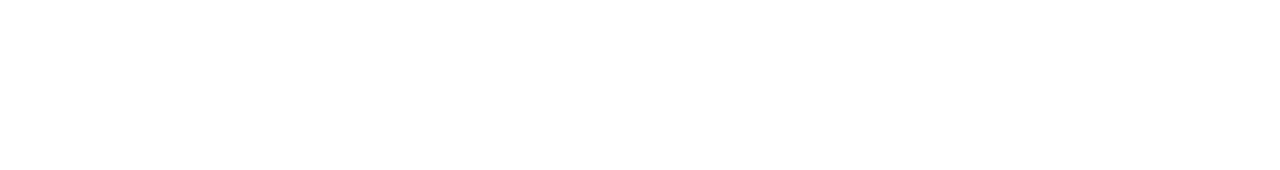
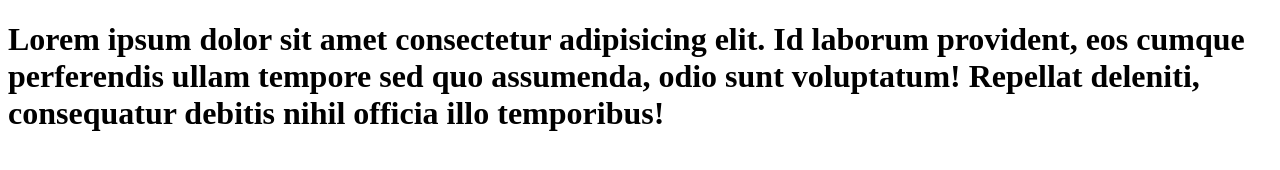
Before and after one commit to mateen83/DevOps, a plain HTML site: page index.html in a window 1280 px wide. Drawn offline with Linux system fonts and the light colour scheme.

Commit message:
heading added

```diff
--- a/index.html
+++ b/index.html
@@ -6,6 +6,6 @@
     <title>Document</title>
 </head>
 <body>
-
+    <h1>Lorem ipsum dolor sit amet consectetur adipisicing elit. Id laborum provident, eos cumque perferendis ullam tempore sed quo assumenda, odio sunt voluptatum! Repellat deleniti, consequatur debitis nihil officia illo temporibus!</h1>
 </body>
 </html>
```
